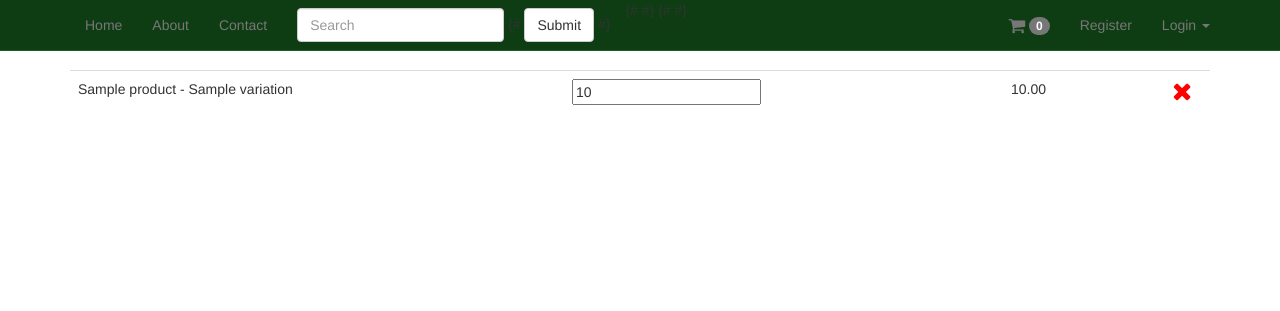
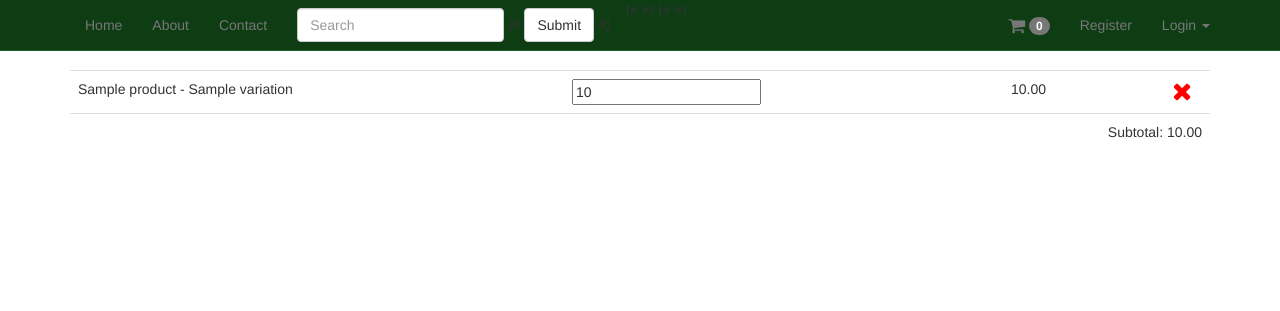
Before and after one commit to horrormyth/Django-Ecommerce, a Django app: template carts/templates/carts/view.html in a window 1280 px wide. Shown: the top 311 px of the page. Run offline with Django 3.2, Linux system fonts and the light colour scheme; the template is opened without the code that fills it: values that come from a table or form of the project are taken from there, others are empty; tables that the repository leaves empty hold one stand-in row (values such as "Sample post"); some libraries are stand-ins or nearby versions.

Commit message:
Add subtotal on cart page

```diff
--- a/carts/templates/carts/view.html
+++ b/carts/templates/carts/view.html
@@ -26,5 +26,8 @@
             </form>
             </tr>
         {% endfor %}
+    <tr>
+        <td colspan="4" class="text-right">Subtotal: {{ object.subtotal }}</td>
+    </tr>
     </table>
 {% endblock %}
```
